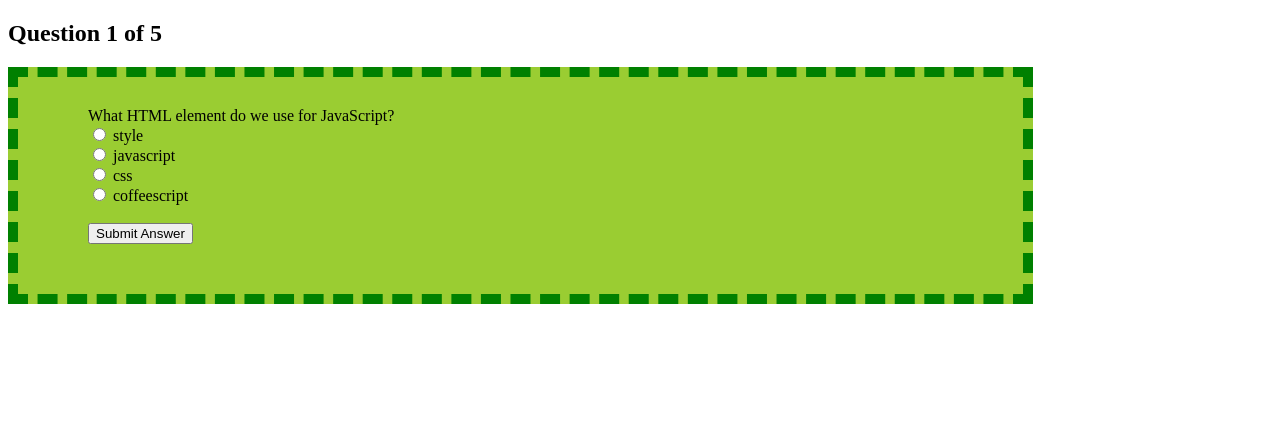
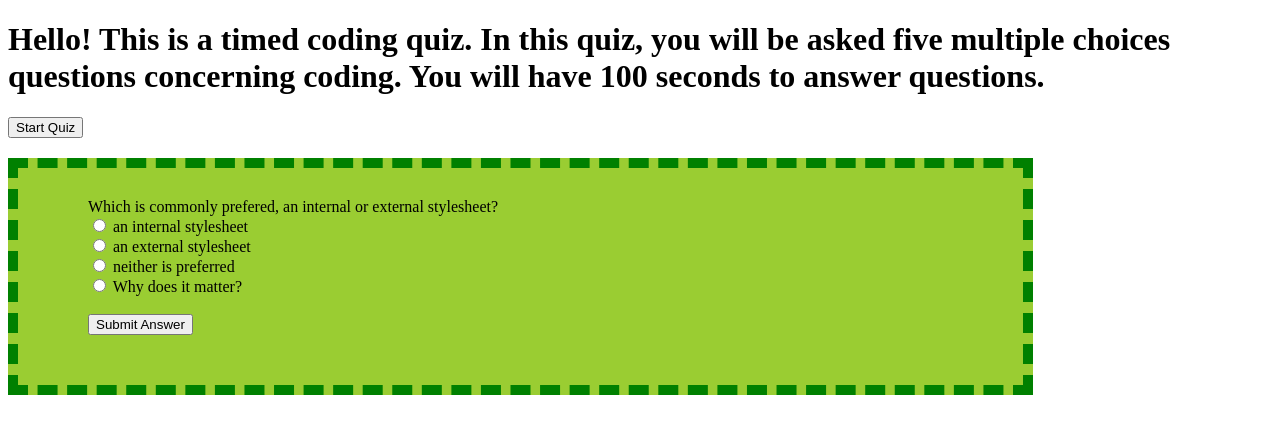
Before and after one commit to JoyUmoekpo/code-quiz, a plain HTML site: page index.html in a window 1280 px wide. Both pictures are taken after a click on the button "Submit Answer". Drawn offline with Linux system fonts and the light colour scheme.

Commit message:
adding timer

```diff
--- a/index.html
+++ b/index.html
@@ -1,12 +1,23 @@
 <!DOCTYPE html>
 <html>
+
 <head>
     <title>Coding Quiz</title>
     <script src="script.js"></script>
-    <link  rel="stylesheet" href="style.css">
+    <link rel="stylesheet" href="style.css">
 </head>
+
 <body>
+    <h1>Hello! This is a timed coding quiz. In this quiz, you will be asked five multiple choices questions
+        concerning coding. You will have 100 seconds to answer questions. </h1>
+
+    <div id="starter">
+        <button onclick="startQuiz()">Start Quiz</button>
+    </div>
+
+
     <h2 id="quiz_status"></h2>
     <div id="quiz"></div>
 </body>
+
 </html>
--- a/script.js
+++ b/script.js
@@ -1,6 +1,18 @@
-var cur = 0;
-var correct = 0;
-var quiz, current, question, choices, choiceA, choiceB, choiceC, choiceD;
+function startQuiz() {
+    noTime = 100;
+    document.getElementById("starter").innerHTML = noTime;
+
+    time = setInterval(function() {
+        noTime--;
+        document.getElementById("starter").innerHTML = noTime;
+        if (noTime <= 0) {
+            clearInterval(time);
+            quizOver();
+        }
+    }, 1000);
+    showQuestion();
+};
+
 var my_questions = [
     {
         question: "What HTML element do we use for JavaScript?",
@@ -41,54 +53,50 @@ var my_questions = [
         choiceC: "Give up",
         choiceD: "Ask your friend to finish your code for you",
         answer: "Take a deep breath or take a break"
-    }
+    },
 ];
 
+var cur = 0;
+var correct = 0;
 
 function get(x) {
     return document.getElementById(x);
 }
 
-function showQuestion() {
+function Question() {
     quiz = get("quiz");
     if (cur >= my_questions.length) {
-        quiz.innerHTML = "<h2>You got " + correct + " of " + my_questions.length + " questions correct</h2>";
-        get("quiz_status").innerHTML = "Quiz completed";
-        cur = 0;
-        correct = 0;
+        quiz.innerHTML =  question + "</br>";
+        quiz.innerHTML = "<h2>You are done!</h2>";
         return false;
     }
-
-    get("quiz_status").innerHTML = "Question " + (cur + 1) + " of " + my_questions.length;
 
     question = my_questions[cur].question;
     choiceA = my_questions[cur].choiceA;
     choiceB = my_questions[cur].choiceB;
     choiceC = my_questions[cur].choiceC;
     choiceD = my_questions[cur].choiceD;
+    answer = my_questions[cur].answer;
 
     quiz.innerHTML =  question + "</br>";
 
-    quiz.innerHTML += "<label> <input type='radio' name='choices' value='A'> " + choiceA + "</label><br>";
-    quiz.innerHTML += "<label> <input type='radio' name='choices' value='B'> " + choiceB + "</label><br>";
-    quiz.innerHTML += "<label> <input type='radio' name='choices' value='C'> " + choiceC + "</label><br>";
-    quiz.innerHTML += "<label> <input type='radio' name='choices' value='D'> " + choiceD + "</label><br><br>";
-    quiz.innerHTML += "<button onclick='checkAnswer()'>Submit Answer</button><br>";
+    quiz.innerHTML += "<label> <input value='A' name='choices' type='radio' required> " + choiceA + "</label><br>";
+    quiz.innerHTML += "<label> <input value='B' name='choices' type='radio' required> " + choiceB + "</label><br>";
+    quiz.innerHTML += "<label> <input value='C' name='choices' type='radio' required> " + choiceC + "</label><br>";
+    quiz.innerHTML += "<label> <input value='D' name='choices' type='radio' required> " + choiceD + "</label><br><br>";
+    quiz.innerHTML += "<button onclick='review()'>Submit Answer</button><br>";
 }
 
-function checkAnswer() {
-    choices = document.getElementsByName("choices");
-    for (var i = 0; i < choices.length; i++) {
-        if (choices[i].checked) {
-            choice = choices[i].value;
+function review() {
+    options = document.getElementsByName("choices");
+    for (var i = 0; i < options.length; i++) {
+        if (options[i]) {;
         }
     }
 
-    if (choice == my_questions[cur].answer) {
-        correct++;
-    }
+
     cur++;
-    showQuestion();
+    Question();
 }
 
-window.addEventListener("load", showQuestion);
+window.addEventListener("load", Question);
```
